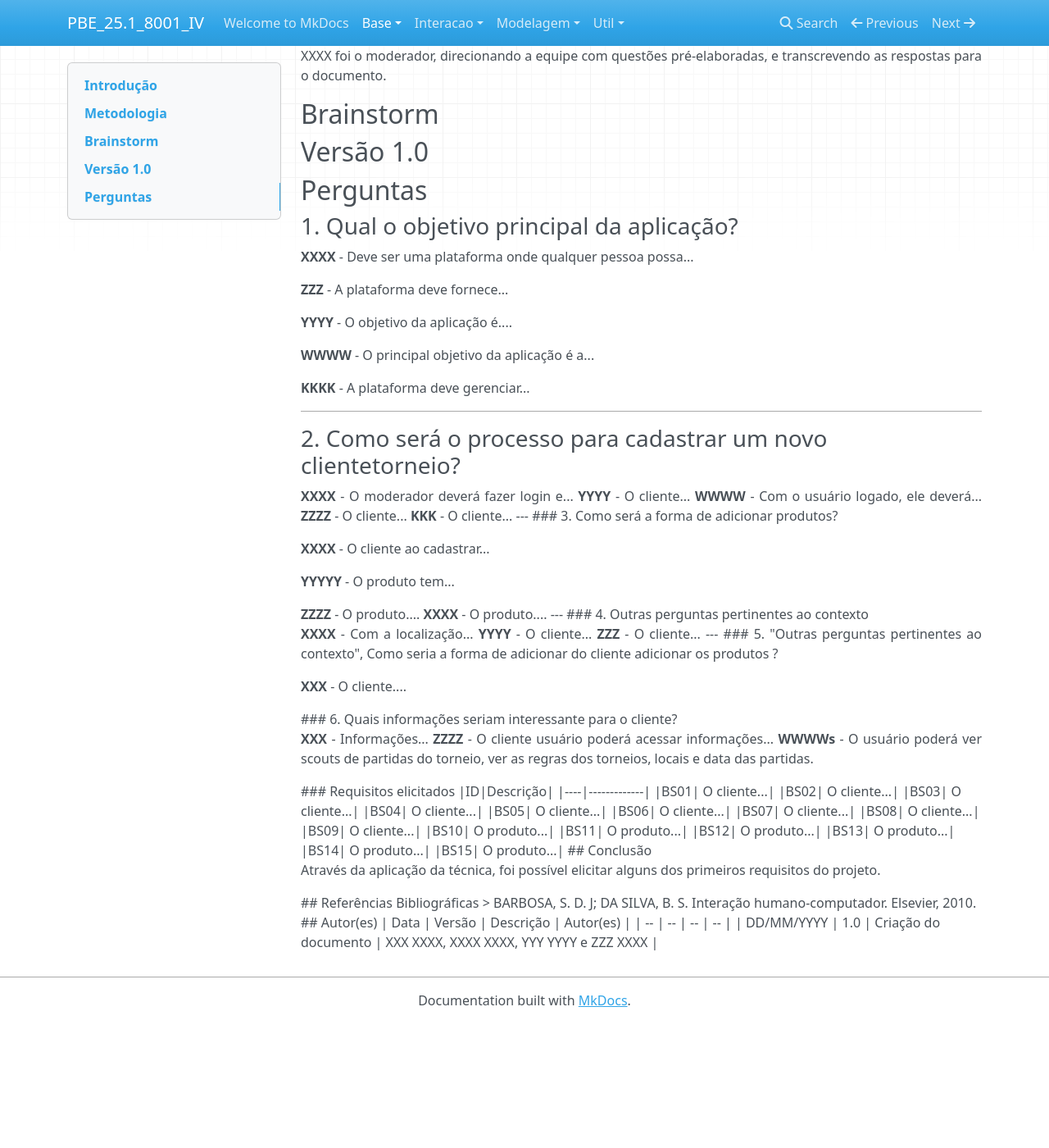
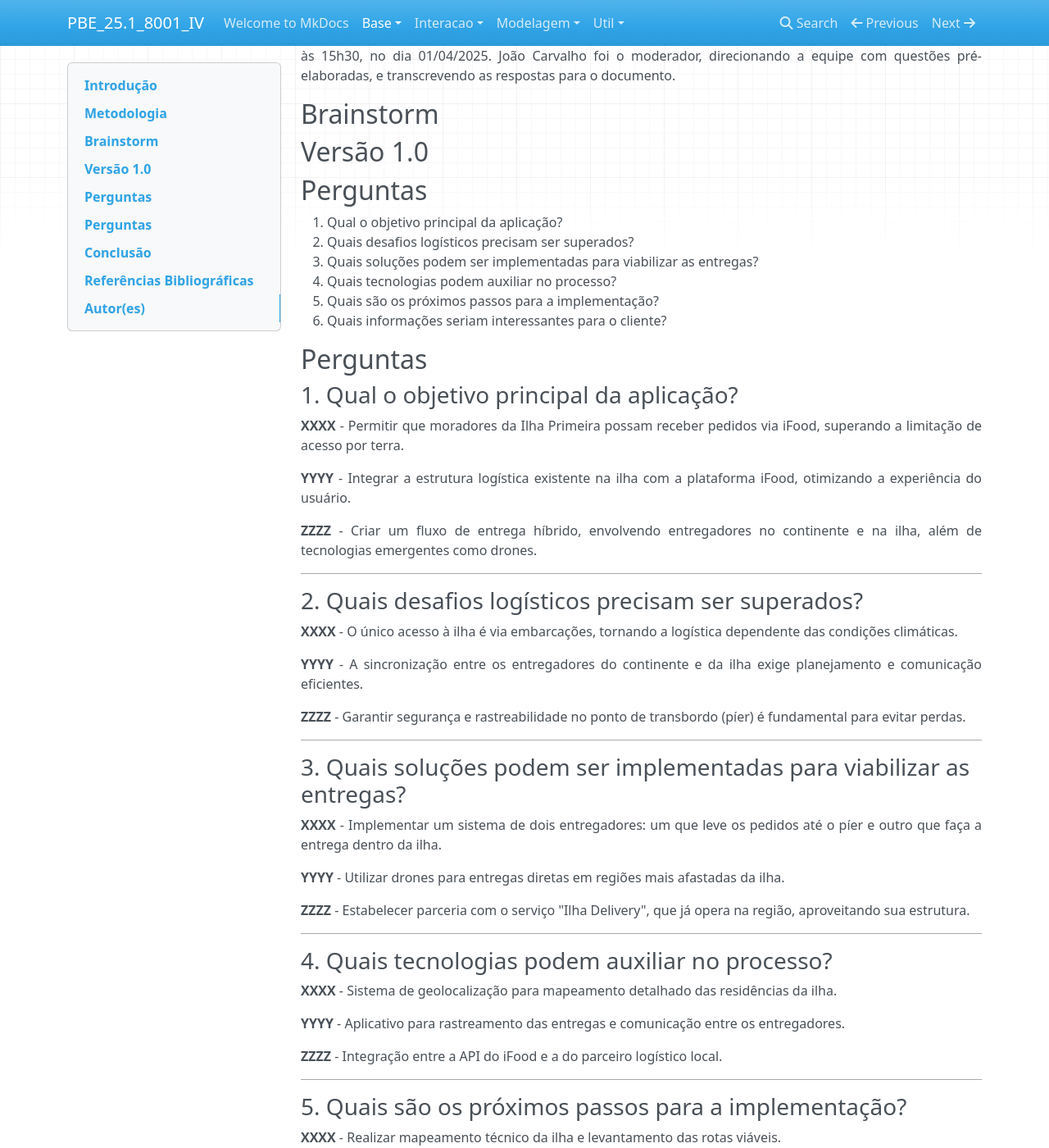
Before and after one commit to Projetos-de-Extensao/PBE_25.1_8001_IV_SkyDrop, an MkDocs documentation site: the page built from docs/base/Brainstorm.md, in a window 1280 px wide and 1400 px high, scrolled down 225 px. Shown: the whole window at 82% size. Built offline with MkDocs 1.6.1, drawn with Linux system fonts in a browser that asks for light colours; nearby versions of some CDN libraries; before the commit the page ends 1473 px from its top, so only the background shows below that; some of the changed text lies outside the part shown.

Commit message:
Update Brainstorm.md

```diff
--- a/docs/base/Brainstorm.md
+++ b/docs/base/Brainstorm.md
@@ -4,13 +4,13 @@
 ---
 
 ## Introdução
-<p align = "justify">
+<p align="justify">
 O brainstorm é uma técnica de elicitação de requisitos que consiste em reunir a equipe e discutir sobre diversos tópicos gerais do projeto apresentados no documento problema de negócio. No brainstorm o diálogo é incentivado e críticas são evitadas para permitir que todos colaborem com suas próprias ideias.
 </p>
 
 ## Metodologia
-<p align = "justify">
-A equipe se reuniu para debater ideias gerais sobre o projeto via..., começou .... e terminou..., onde o XXXX XXXX foi o moderador, direcionando a equipe com questões pré-elaboradas, e transcrevendo as respostas para o documento.
+<p align="justify">
+A equipe se reuniu para debater ideias gerais sobre o projeto via reunião remota, começou às 14h e terminou às 15h30, no dia 01/04/2025. João Carvalho foi o moderador, direcionando a equipe com questões pré-elaboradas, e transcrevendo as respostas para o documento.
 </p>
 
 ## Brainstorm
@@ -19,111 +19,142 @@
 
 ## Perguntas
 
+1. Qual o objetivo principal da aplicação?
+2. Quais desafios logísticos precisam ser superados?
+3. Quais soluções podem ser implementadas para viabilizar as entregas?
+4. Quais tecnologias podem auxiliar no processo?
+5. Quais são os próximos passos para a implementação?
+6. Quais informações seriam interessantes para o cliente?
+
+
+## Perguntas
+
 ### 1. Qual o objetivo principal da aplicação?
 
-<p align = "justify">
-<b>XXXX</b> - Deve ser uma plataforma onde qualquer pessoa possa...
+<p align="justify">
+<b>XXXX</b> - Permitir que moradores da Ilha Primeira possam receber pedidos via iFood, superando a limitação de acesso por terra.
 </p>
 
-<b>ZZZ</b> - A plataforma deve fornece...
+<p align="justify">
+<b>YYYY</b> - Integrar a estrutura logística existente na ilha com a plataforma iFood, otimizando a experiência do usuário.
+</p>
 
-<b>YYYY</b> - O objetivo da aplicação é....
-
-<b>WWWW</b> - O principal objetivo da aplicação é a...
-
-<b>KKKK</b> - A plataforma deve gerenciar...
+<p align="justify">
+<b>ZZZZ</b> - Criar um fluxo de entrega híbrido, envolvendo entregadores no continente e na ilha, além de tecnologias emergentes como drones.
 </p>
 
 ---
 
-### 2. Como será o processo para cadastrar um novo clientetorneio?
+### 2. Quais desafios logísticos precisam ser superados?
 
-<p align = "justify">
-<b>XXXX</b> - O moderador deverá fazer login e...
+<p align="justify">
+<b>XXXX</b> - O único acesso à ilha é via embarcações, tornando a logística dependente das condições climáticas.
+</p>
 
-<b>YYYY</b> - O cliente...
+<p align="justify">
+<b>YYYY</b> - A sincronização entre os entregadores do continente e da ilha exige planejamento e comunicação eficientes.
+</p>
 
-<b>WWWW</b> - Com o usuário logado, ele deverá...
-
-<b>ZZZZ</b> - O cliente...
-
-<b>KKK</b> - O cliente...
+<p align="justify">
+<b>ZZZZ</b> - Garantir segurança e rastreabilidade no ponto de transbordo (píer) é fundamental para evitar perdas.
+</p>
 
 ---
 
-### 3. Como será a forma de adicionar produtos?
+### 3. Quais soluções podem ser implementadas para viabilizar as entregas?
 
-<p align = "justify">
-<b>XXXX</b> - O cliente ao cadastrar...
+<p align="justify">
+<b>XXXX</b> - Implementar um sistema de dois entregadores: um que leve os pedidos até o píer e outro que faça a entrega dentro da ilha.
 </p>
 
-<p align = "justify">
-<b>YYYYY</b> - O produto tem...
+<p align="justify">
+<b>YYYY</b> - Utilizar drones para entregas diretas em regiões mais afastadas da ilha.
 </p>
 
-<b>ZZZZ</b> - O produto....
-
-<b>XXXX</b> - O produto....
-
+<p align="justify">
+<b>ZZZZ</b> - Estabelecer parceria com o serviço "Ilha Delivery", que já opera na região, aproveitando sua estrutura.
+</p>
 
 ---
 
-### 4. Outras perguntas pertinentes ao contexto
+### 4. Quais tecnologias podem auxiliar no processo?
 
-<p align = "justify">
-<b>XXXX</b> - Com a localização...
+<p align="justify">
+<b>XXXX</b> - Sistema de geolocalização para mapeamento detalhado das residências da ilha.
+</p>
 
-<b>YYYY</b> - O cliente...
+<p align="justify">
+<b>YYYY</b> - Aplicativo para rastreamento das entregas e comunicação entre os entregadores.
+</p>
 
-<b>ZZZ</b> - O cliente...
+<p align="justify">
+<b>ZZZZ</b> - Integração entre a API do iFood e a do parceiro logístico local.
+</p>
 
 ---
 
-### 5. "Outras perguntas pertinentes ao contexto", Como seria a forma de adicionar do cliente adicionar os produtos ?
-<p align = "justify">
-<b>XXX</b> - O cliente....
+### 5. Quais são os próximos passos para a implementação?
+
+<p align="justify">
+<b>XXXX</b> - Realizar mapeamento técnico da ilha e levantamento das rotas viáveis.
 </p>
 
-### 6. Quais informações seriam interessante para o cliente?
-<p align = "justify">
-   <b>XXX</b> - Informações...
+<p align="justify">
+<b>YYYY</b> - Entrar em contato com representantes do "Ilha Delivery" e iniciar tratativas com o iFood.
+</p>
 
-   <b>ZZZZ</b> - O cliente usuário poderá acessar informações...
+<p align="justify">
+<b>ZZZZ</b> - Desenvolver um MVP e testar o fluxo com entregas simuladas ou reais em pequena escala.
+</p>
 
-   <b>WWWWs</b> - O usuário poderá ver scouts de partidas do torneio, ver as regras dos torneios, locais e data das partidas.
+---
 
+### 6. Quais informações seriam interessantes para o cliente?
+
+<p align="justify">
+<b>XXXX</b> - Informações sobre o tempo estimado de chegada do pedido, considerando a logística com transbordo e clima.
 </p>
+
+<p align="justify">
+<b>YYYY</b> - A localização atual do pedido (rastreamento em tempo real ou por etapas: restaurante → píer → entrega).
+</p>
+
+<p align="justify">
+<b>ZZZZ</b> - Nome do entregador responsável pela etapa na ilha, para facilitar o contato em caso de dúvidas.
+</p>
+
+<p align="justify">
+<b>WWWW</b> - Notificações sobre atrasos por conta de maré, chuva ou ventos, com base em dados climáticos.
+</p>
+
+<p align="justify">
+<b>KKKK</b> - Confirmação de entrega visual (foto do pacote entregue ou assinatura digital).
+</p>
+
+---
 
 ### Requisitos elicitados
 
 |ID|Descrição|
 |----|-------------|
-|BS01| O cliente...|
-|BS02| O cliente...|
-|BS03| O cliente...|
-|BS04| O cliente...|
-|BS05| O cliente...|
-|BS06| O cliente...|
-|BS07| O cliente...|
-|BS08| O cliente...|
-|BS09| O cliente...|
-|BS10| O produto...|
-|BS11| O produto...|
-|BS12| O produto...|
-|BS13| O produto...|
-|BS14| O produto...|
-|BS15| O produto...|
+|BS01| A aplicação deve permitir a divisão de entrega em duas etapas com pontos de transbordo definidos.|
+|BS02| A aplicação deve integrar entregadores locais ao fluxo de entregas iFood.|
+|BS03| A aplicação deve ser capaz de rastrear o status da entrega mesmo em ambientes com conectividade limitada.|
+|BS04| A solução logística deve considerar a viabilidade de uso de drones.|
+|BS05| O sistema deve possibilitar integração com serviços logísticos parceiros como o Ilha Delivery.|
 
 ## Conclusão
-<p align = "justify">
-Através da aplicação da técnica, foi possível elicitar alguns dos primeiros requisitos do projeto.
+<p align="justify">
+Através da aplicação da técnica, foi possível elicitar alguns dos primeiros requisitos do projeto "Ilha Primeira", oferecendo uma base sólida para a próxima etapa de planejamento e desenvolvimento.
 </p>
+
 ## Referências Bibliográficas
 
-> BARBOSA, S. D. J; DA SILVA, B. S. Interação humano-computador. Elsevier, 2010.
-
+> iFood Developer Documentation. https://developer.ifood.com.br/
+> ANAC – Regras para uso de drones. https://www.gov.br/anac/
 
 ## Autor(es)
+
 | Data | Versão | Descrição | Autor(es) |
 | -- | -- | -- | -- |
-| DD/MM/YYYY | 1.0 | Criação do documento | XXX XXXX, XXXX XXXX, YYY YYYY e ZZZ XXXX |
+| 01/04/2025 | 1.0 | Criação do documento | João Carvalho, XXXX XXXX, YYYY YYYY, ZZZZ ZZZZ |
```
